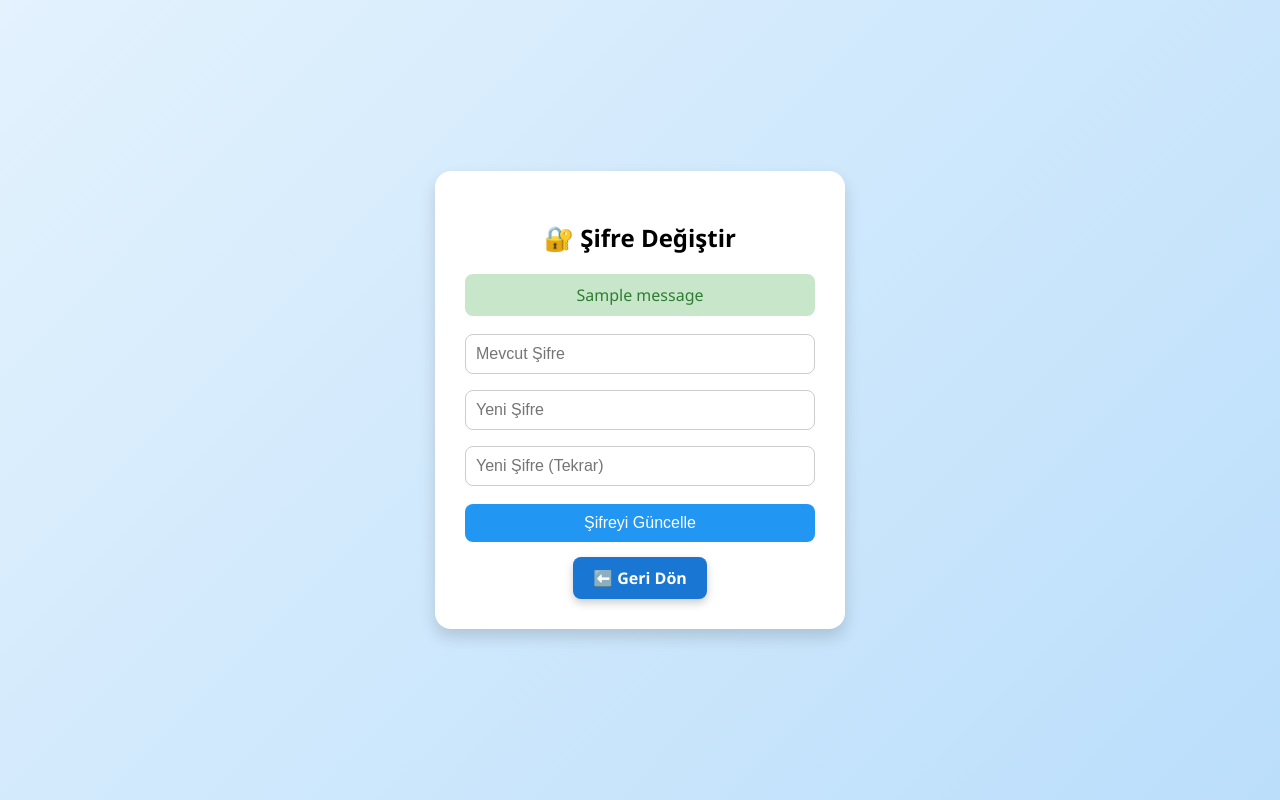
After one commit to Mert3rS/QR-Yoklama, a Flask app: page /change_password in a window 1280 px wide. The commit adds this page. Run offline with Flask 3, Linux system fonts and the light colour scheme; a user stored in the database is signed in; one stand-in notice (Sample message) is shown.

Commit message:
şifre değiştirme ve bazı değişiklikler

```diff
--- a/app.py
+++ b/app.py
@@ -4,6 +4,7 @@ from flask_socketio import SocketIO
 from werkzeug.security import generate_password_hash, check_password_hash
 from functools import wraps
 from datetime import date, datetime, timedelta, time
+from werkzeug.security import generate_password_hash, check_password_hash
 
 app = Flask(__name__)
 app.secret_key = os.environ.get("SECRET_KEY", "dev_secret_change_this")
@@ -330,6 +331,36 @@ def logout():
     flash("Çıkış yapıldı.")
     return redirect(url_for('index'))
 
+@app.route('/change_password', methods=['GET', 'POST'])
+def change_password():
+    # Kullanıcı giriş yaptı mı kontrol et
+    user_id = session.get('user_id')
+    if not user_id:
+        flash("Önce giriş yapmalısın!", "warning")
+        return redirect(url_for('login'))
+
+    if request.method == 'POST':
+        current_password = request.form['current_password']
+        new_password = request.form['new_password']
+        confirm_password = request.form['confirm_password']
+
+        conn = get_db()
+        student = conn.execute("SELECT * FROM students WHERE id = ?", (user_id,)).fetchone()
+
+        if not check_password_hash(student['password_hash'], current_password):
+            flash("Mevcut şifre yanlış.", "danger")
+        elif new_password != confirm_password:
+            flash("Yeni şifreler eşleşmiyor.", "warning")
+        else:
+            hashed = generate_password_hash(new_password)
+            conn.execute("UPDATE students SET password_hash = ? WHERE id = ?", (hashed, user_id))
+            conn.commit()
+            flash("Şifre başarıyla güncellendi.", "success")
+            return redirect(url_for('dersler'))
+
+    return render_template('change_password.html')
+
+
 # --- Yoklama Formu ---
 @app.route('/attendance_form')
 @login_required
--- /dev/null
+++ b/static/change_password.css
@@ -0,0 +1,104 @@
+/* change_password.css */
+
+/* Genel body ayarları */
+body {
+    font-family: "Segoe UI", sans-serif;
+    background: linear-gradient(135deg, #e3f2fd, #bbdefb);
+    display: flex;
+    justify-content: center;
+    align-items: center;
+    height: 100vh;
+    margin: 0;
+}
+
+/* Form kapsayıcı */
+.container {
+    background: white;
+    padding: 30px;
+    border-radius: 16px;
+    box-shadow: 0 8px 16px rgba(0,0,0,0.15);
+    width: 350px;
+    text-align: center;
+}
+
+/* Başlık */
+.container h2 {
+    margin-bottom: 20px;
+}
+
+/* Input alanları */
+.container input {
+    width: 100%;
+    padding: 10px;
+    margin: 8px 0;
+    border: 1px solid #ccc;
+    border-radius: 8px;
+    box-sizing: border-box;
+    font-size: 1rem;
+}
+
+/* Buton */
+.container button {
+    background: #2196f3;
+    color: white;
+    border: none;
+    padding: 10px 20px;
+    border-radius: 8px;
+    cursor: pointer;
+    width: 100%;
+    font-size: 1rem;
+    margin-top: 10px;
+    transition: background 0.3s ease;
+}
+
+.container button:hover {
+    background: #1976d2;
+}
+
+/* Flash mesajları */
+.flash-message {
+    padding: 10px;
+    border-radius: 8px;
+    margin-bottom: 10px;
+    font-weight: 500;
+    text-align: center;
+}
+
+.flash-message.success { background: #c8e6c9; color: #2e7d32; }
+.flash-message.warning { background: #fff9c4; color: #f57f17; }
+.flash-message.danger { background: #ffcdd2; color: #b71c1c; }
+
+/* Geri dön linki */
+.container a {
+    display: inline-block;
+    margin-top: 15px;
+    text-decoration: none;
+    color: white;
+    font-weight: 600;
+    transition: color 0.3s ease;
+}
+
+.container a:hover {
+    color: #1976d2;
+    color: white;
+}
+.back-btn {
+    display: inline-block;
+    background-color: #1976d2; /* login teması ile uyumlu */
+    color: white;
+    font-weight: 600;
+    padding: 10px 20px;
+    border-radius: 8px;
+    text-decoration: none;
+    transition: all 0.3s ease;
+    margin-top: 15px;
+    box-shadow: 0 4px 8px rgba(0,0,0,0.2);
+    font-size: 1rem;
+}
+
+.back-btn:hover {
+    color: white;
+    background-color: #2196f3;
+    transform: scale(1.05);
+    box-shadow: 0 6px 12px rgba(0,0,0,0.25);
+}
--- /dev/null
+++ b/templates/change_password.html
@@ -0,0 +1,35 @@
+<!DOCTYPE html>
+<html lang="tr">
+<head>
+  <meta charset="UTF-8">
+  <title>Şifre Değiştir</title>
+  <link rel="stylesheet" href="{{ url_for('static', filename='change_password.css') }}">
+  <link rel="icon" type="image/png" href="{{ url_for('static', filename='logoktu.jpg') }}">
+</head>
+<body>
+  <div class="container">
+    <h2>🔐 Şifre Değiştir</h2>
+
+    {% with messages = get_flashed_messages(with_categories=true) %}
+      {% if messages %}
+        {% for category, message in messages %}
+          <div class="flash-message {{ category }}">{{ message }}</div>
+        {% endfor %}
+      {% endif %}
+    {% endwith %}
+
+    <form method="POST">
+      <input type="password" name="current_password" placeholder="Mevcut Şifre" required>
+      <input type="password" name="new_password" placeholder="Yeni Şifre" required>
+      <input type="password" name="confirm_password" placeholder="Yeni Şifre (Tekrar)" required>
+      <button type="submit">Şifreyi Güncelle</button>
+    </form>
+    {% if session.get('teacher') %}
+    <a href="{{ url_for('dersler') }}" class="back-btn">⬅️ Geri Dön</a>
+  {% else %}
+    <a href="{{ url_for('dersler') }}" class="back-btn">⬅️ Geri Dön</a>
+  {% endif %}
+
+  </div>
+</body>
+</html>
--- a/templates/dashboard.html
+++ b/templates/dashboard.html
@@ -31,7 +31,8 @@
 
   <!-- 🧭 Üst Menü -->
   <nav>
-    <a href="{{ url_for('kullanicilar') }}">👩‍🎓 Öğrenci Listesi</a>
+
+    <a href="{{ url_for('kullanicilar') }}">👩‍🎓 Öğrenci Veri Tabanı</a>
     <a href="{{ url_for('logout') }}">🚪 Çıkış Yap</a>
   </nav>
 
@@ -63,6 +64,6 @@
   <p class="total">Toplam yoklama sayısı: {{ total }}</p>
 
   <br>
-  <a href="{{ url_for('index') }}" class="logout-btn" style="background:#1976d2;">← Anasayfaya Dön</a>
+
 </body>
 </html>
--- a/templates/index.html
+++ b/templates/index.html
@@ -27,7 +27,7 @@
 
 
 
-  <p>Öğrenci Girişi yapıldıktan sonra <strong> QR kodunuzu</strong> okutabilirisiniz.</p>
+  <p>Öğrenci Girişi yapıldıktan sonra ders seçimi yaparak <strong> QR kodunuzu</strong> okutabilirisiniz.</p>
 
   <h2>Toplam Yoklama: <span id="count">{{ count }}</span></h2>
 
--- a/templates/register.html
+++ b/templates/register.html
@@ -4,8 +4,8 @@
   <meta charset="utf-8">
   <title>Kayıt Ol</title>
   <link rel="stylesheet" href="{{ url_for('static', filename='register.css') }}">
+  <link rel="stylesheet" href="{{ url_for('static', filename='back-btn.css') }}">
   <link rel="icon" type="image/jpeg" href="{{ url_for('static', filename='logoktu.jpg') }}">
-
 </head>
 <body>
   <h1>Kayıt Ol</h1>
@@ -36,5 +36,8 @@
   </form>
 
   <p>Zaten hesabın var mı? <a href="{{ url_for('login') }}">Giriş Yap</a></p>
+
+  <!-- Anasayfaya Dön Butonu -->
+  <a href="{{ url_for('index') }}" class="back-btn">⬅️ Anasayfaya Dön</a>
 </body>
 </html>
```
Also changed, not shown: static/dersler.css (+69 -0 lines), static/kullanicilar.css (+23 -0 lines), static/login.css (+19 -0 lines), static/register.css (+19 -0 lines), static/teachler_login.css (+14 -13 lines), templates/dersler.html (+9 -1 lines), templates/kullanicilar.html (+24 -0 lines), templates/login.html (+13 -5 lines), templates/teacher_login.html (+6 -2 lines), database/attendance.db.
